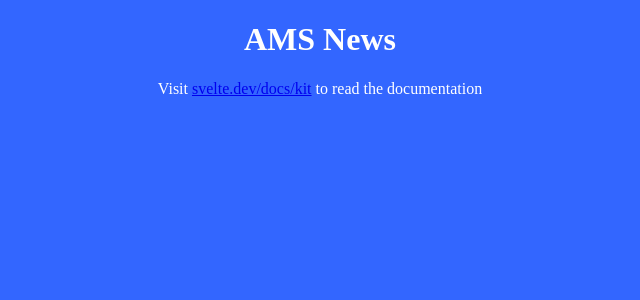
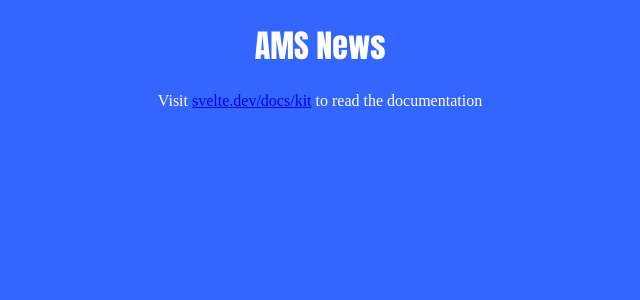
Before and after one commit to genZrizzCode/AMS_News, a SvelteKit app: page / in a window 1280 px wide. Shown: the top 300 px of the page, without its empty margins (320-960 px from the left). Built offline with nearby package versions, Linux system fonts and the light colour scheme.

Commit message:
Add Impact Font

```diff
--- a/src/app.scss
+++ b/src/app.scss
@@ -20,9 +20,14 @@
     }
 }
 
+h1, h2, h3 {
+    font-family: 'Impact', sans-serif;
+}
+
 #center-align {
     text-align: center;
 }
+
 #news-align {
     text-align: justify;
 }
```
Lines whose indentation alone changed are shown as unchanged.
